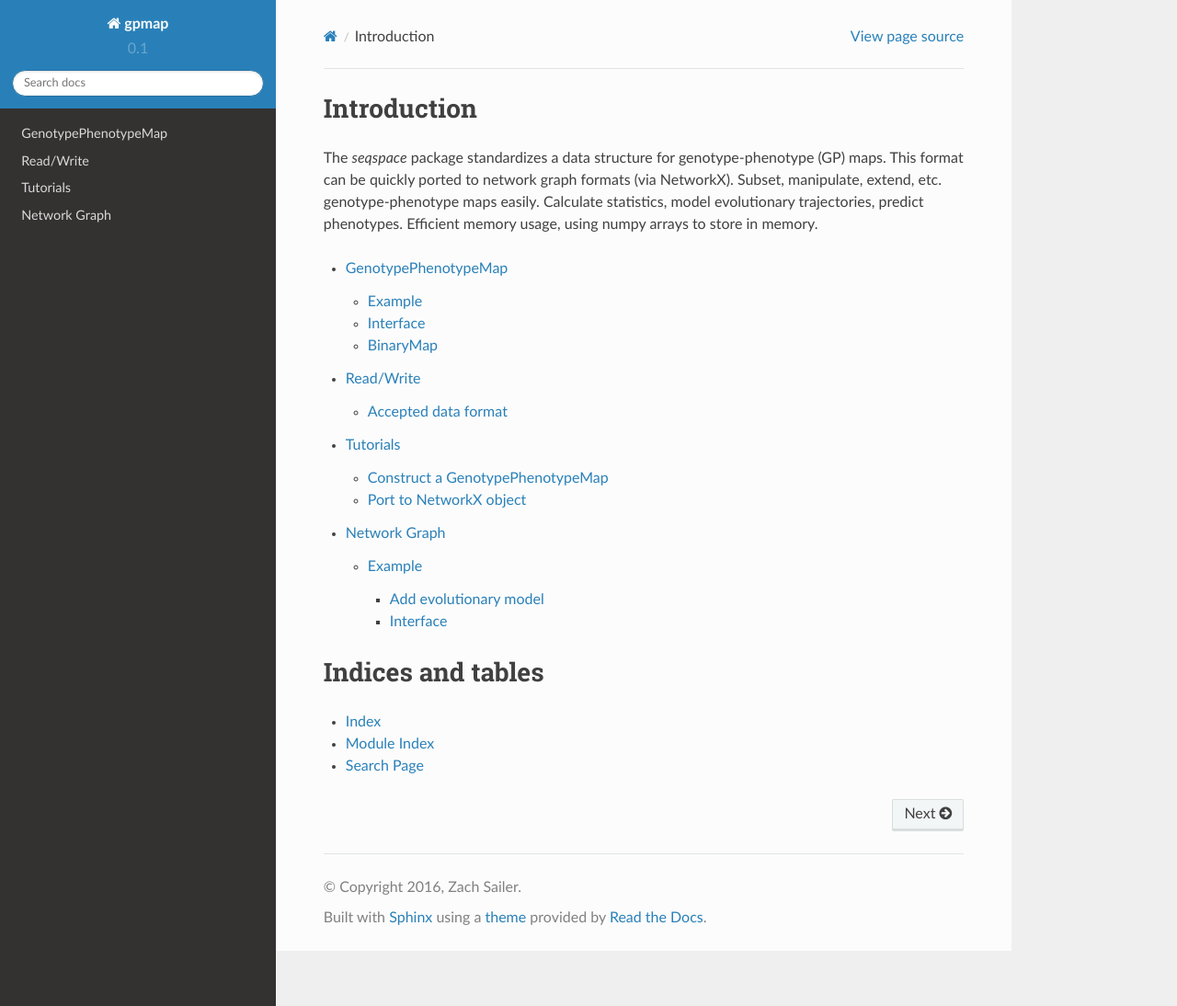
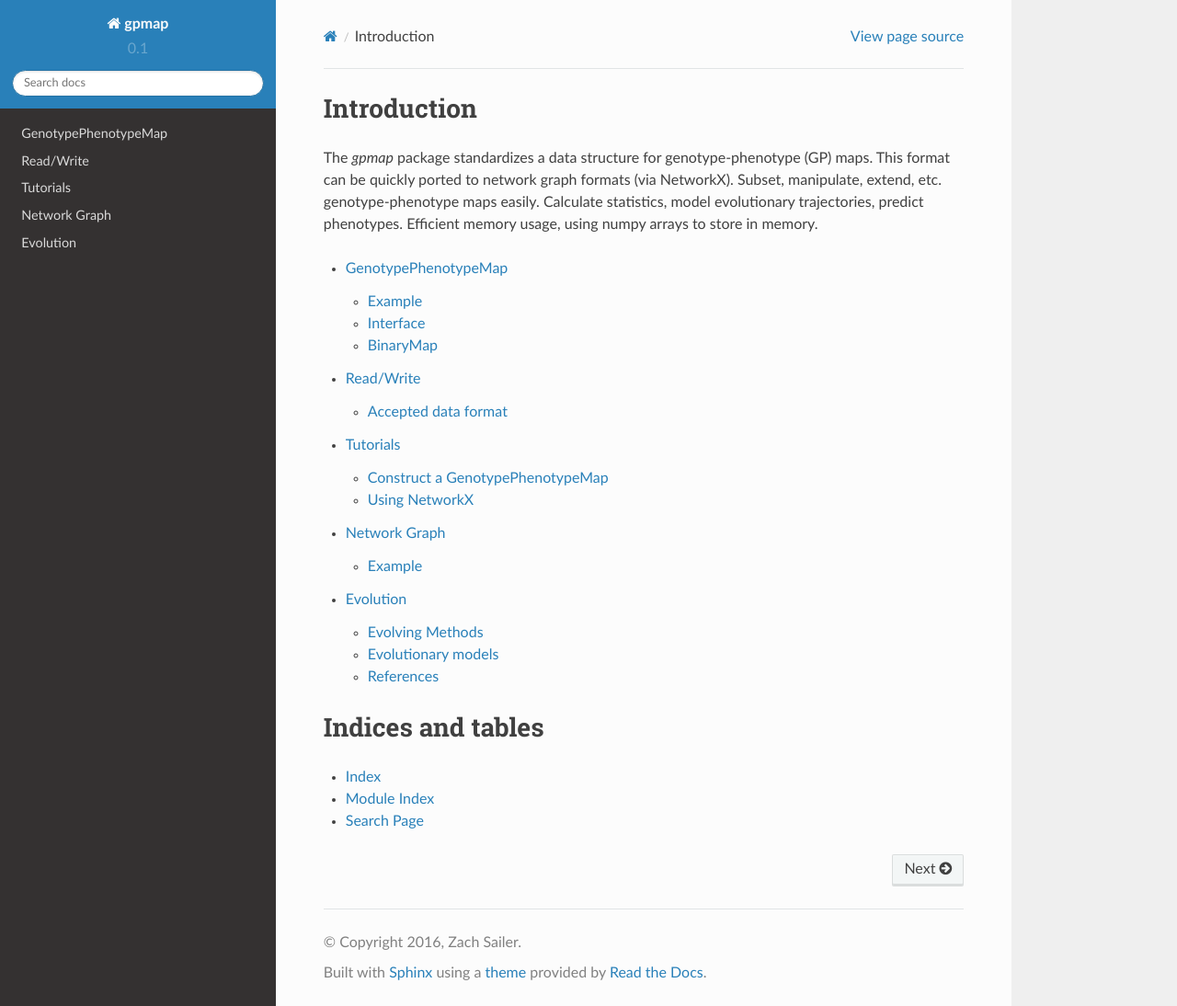
Before and after one commit to harmslab/gpmap, a Sphinx documentation site: the page built from docs/index.rst, in a window 1280 px wide and 1094 px high. Shown: the whole window at 92% size. Built offline with Sphinx 7.4.7 and the Read the Docs theme 2.0.0, drawn with Linux system fonts in a browser that asks for light colours.

Commit message:
update docs to simulation classes and evolution modules

```diff
--- a/docs/_pages/gpm.rst
+++ b/docs/_pages/gpm.rst
@@ -11,7 +11,7 @@
 
 .. code-block:: python
 
-    from seqspace import GenotypePhenotypeMap
+    from gpmap import GenotypePhenotypeMap
 
     # Create list of genotypes and phenotypes
     wildtype = "AA"
@@ -25,7 +25,7 @@
 Interface
 ---------
 
-.. autoclass:: seqspace.gpm.GenotypePhenotypeMap
+.. autoclass:: gpmap.gpm.GenotypePhenotypeMap
     :members:
 
 
--- a/docs/_pages/network.rst
+++ b/docs/_pages/network.rst
@@ -43,11 +43,10 @@
 
 
     gpm.add_evolutionary_model(adaptive)
-    gpm.
 
 
 Interface
 ---------
 
-.. autoclass:: seqspace.graph.base.GenotypePhenotypeGraph
+.. autoclass:: gpmap.graph.base.GenotypePhenotypeGraph
     :members:
--- a/docs/_pages/tutorials.rst
+++ b/docs/_pages/tutorials.rst
@@ -35,8 +35,8 @@
 .. _here: io.rst
 
 
-Port to NetworkX object
------------------------
+Using NetworkX
+--------------
 
 .. code-block:: python
 
--- a/docs/index.rst
+++ b/docs/index.rst
@@ -1,4 +1,4 @@
-.. seqspace documentation master file, created by
+.. gpmap documentation master file, created by
    sphinx-quickstart on Fri Jul  8 10:41:24 2016.
    You can adapt this file completely to your liking, but it should at least
    contain the root `toctree` directive.
@@ -6,7 +6,7 @@
 Introduction
 ============
 
-The `seqspace` package standardizes a data structure for genotype-phenotype (GP) maps.
+The `gpmap` package standardizes a data structure for genotype-phenotype (GP) maps.
 This format can be quickly ported to network graph formats (via NetworkX).
 Subset, manipulate, extend, etc. genotype-phenotype maps easily. Calculate statistics,
 model evolutionary trajectories, predict phenotypes. Efficient memory usage,
@@ -14,12 +14,14 @@
 
 
 .. toctree::
-   :maxdepth: 3
+   :maxdepth: 2
 
    _pages/gpm
    _pages/io
    _pages/tutorials
    _pages/network
+   _pages/evolving
+   _pages/simulate
 
 
 Indices and tables
```
Also changed, not shown: docs/_pages/evolving.rst (added, +77 -0 lines), docs/_img/fixation.png (added), docs/_pages/simulate.rst (added).
